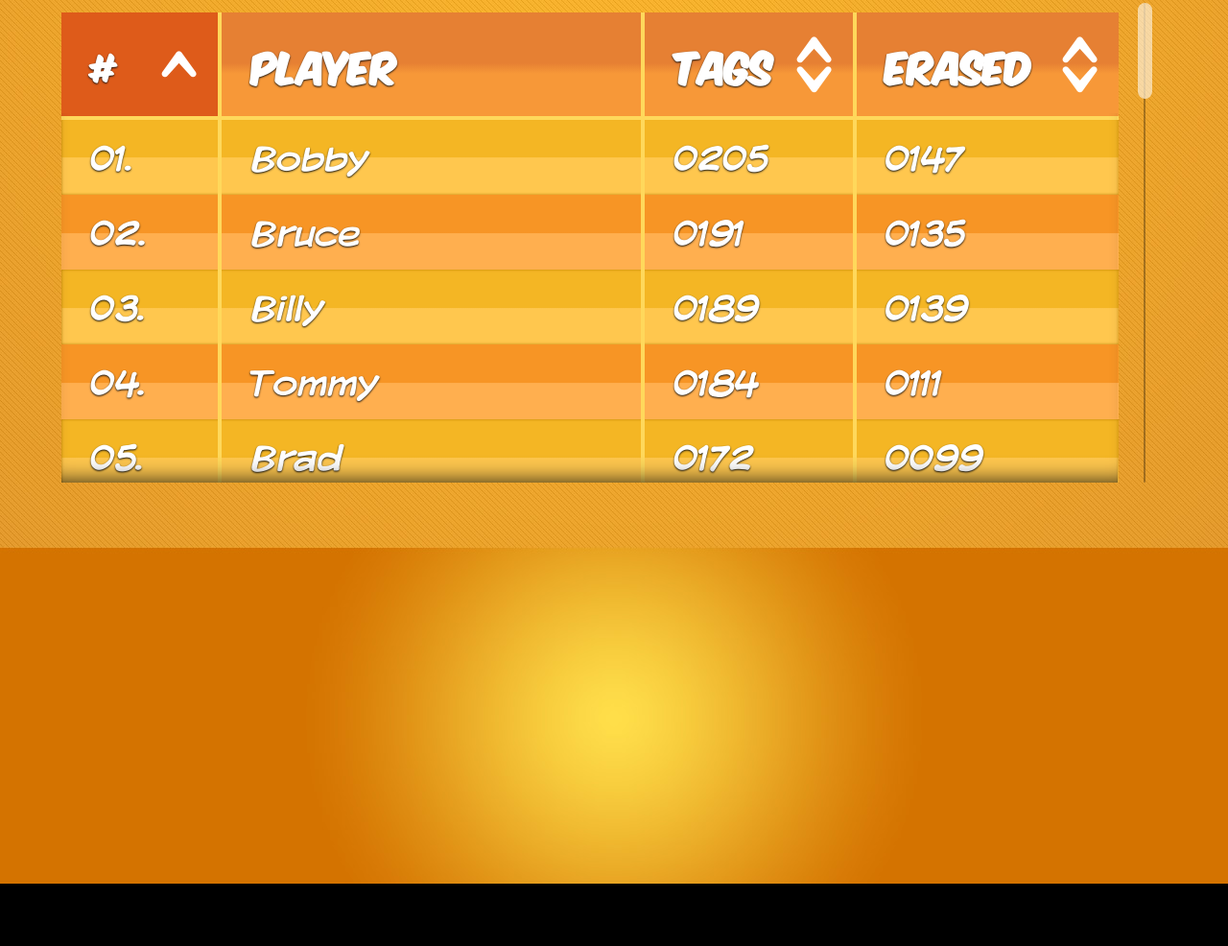
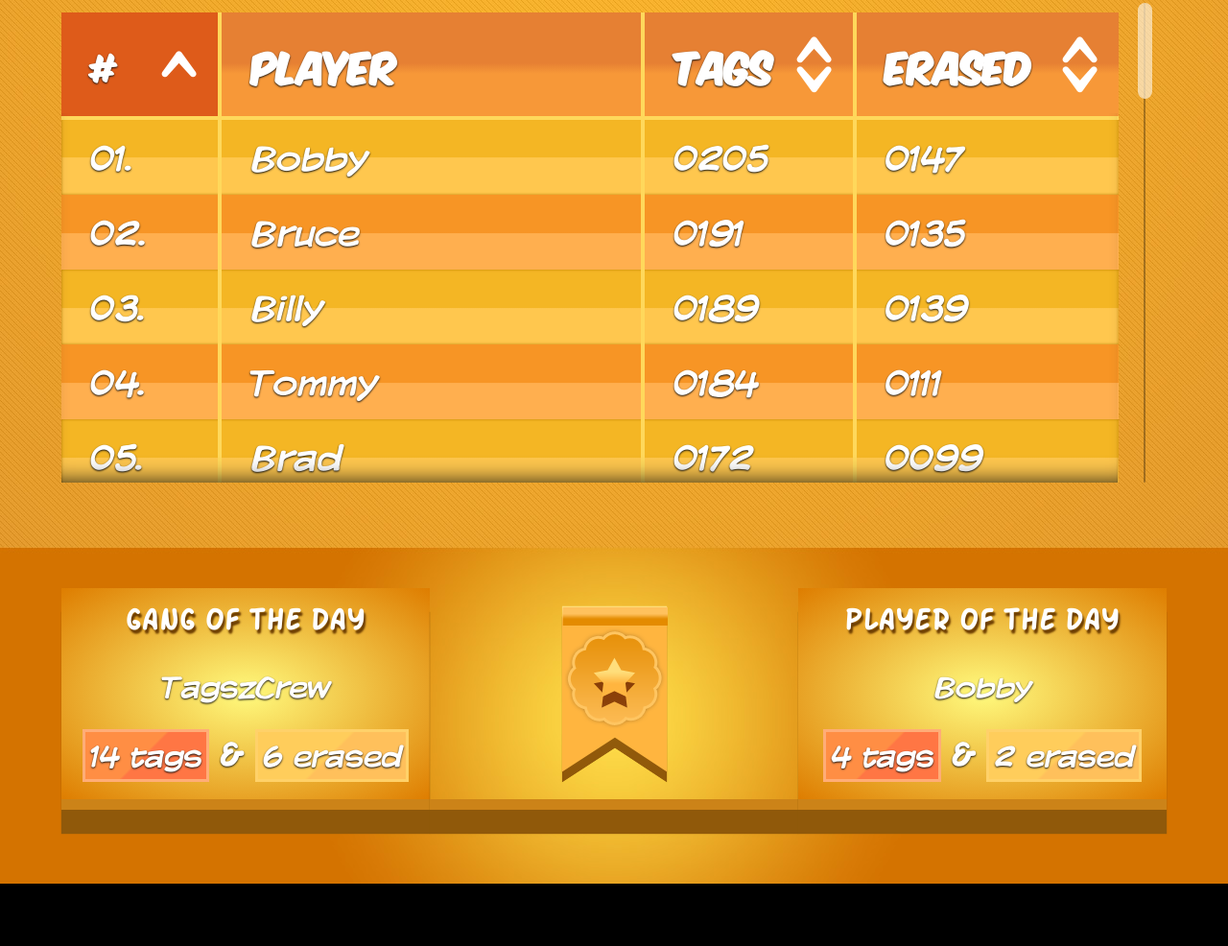
Before and after one commit to tebu/Graffiti-War-App, a plain HTML site: page leaderboard.html in a window 1280 px wide. Shown: the part 999-1985 px from the top of the page at 96% size. Before the commit the page ends 1920 px from the top, so only its background shows below. Drawn offline with Linux system fonts and the light colour scheme.

Commit message:
footer to leaderboard.html

```diff
--- a/css/style.css
+++ b/css/style.css
@@ -899,7 +899,7 @@ span#sprayed-avg, span#erased-avg, span#ranking {
 	margin: 0 auto;
 	color: #fff;
 	font-family:'KomikaDisplayRegular';
-	text-shadow: 0 1px 2px #111
+	text-shadow: 0 1px 2px #111;
 }
 a#back {
 	width: 134px;
@@ -1192,11 +1192,70 @@ li#gangs-total:before {
 }
 /*.mCSB_scrollTools {
 	opacity: 0 !important;
+}*/
+.recognition {
+	width: 30%;
+	background: #f7f01b;
+	background: -moz-radial-gradient(center, ellipse cover,  #FFFA7D 0%, #de7d00 100%);
+	background: -webkit-gradient(radial, center center, 0px, center center, 100%, color-stop(0%,#FFFA7D), color-stop(100%,#de7d00));
+	background: -webkit-radial-gradient(center, ellipse cover,  #FFFA7D 0%,#de7d00 100%);
+	background: -o-radial-gradient(center, ellipse cover,  #FFFA7D 0%,#de7d00 100%);
+	background: -ms-radial-gradient(center, ellipse cover,  #FFFA7D 0%,#de7d00 100%);
+	background: radial-gradient(ellipse at center,  #FFFA7D 0%,#de7d00 100%);
+	float: left;
+	margin: 150px 0;
+	height: 220px;
+	border-bottom: 11px solid #CC8318;
+    box-shadow: 0 25px 1px #90590A;
+}
+#gotd {
+	margin-left: 5%;
+}
+#potd {
+	margin-right: 5%
+}
+.recognition #badge {
+	width: 40%
+}
+.recognition h3 {
+	color: #fff;
+	margin: 10px 0;
+	text-shadow: 2px 4px 2px #6C3D01;
+}
+#badge {
+	background: url(../img/badge.png) center no-repeat;
+}
+.recognition p {
+	font-size: 2.5em;
+	text-align: center
+}
+#gang-of-the-day-count-tags, #player-of-the-day-count-tags {
+	background: #ff8e44;
+	background: -moz-linear-gradient(-45deg,  #ff8e44 48%, #ff7644 50%);
+	background: -webkit-gradient(linear, left top, right bottom, color-stop(48%,#ff8e44), color-stop(50%,#ff7644));
+	background: -webkit-linear-gradient(-45deg,  #ff8e44 48%,#ff7644 50%);
+	background: -o-linear-gradient(-45deg,  #ff8e44 48%,#ff7644 50%);
+	background: -ms-linear-gradient(-45deg,  #ff8e44 48%,#ff7644 50%);
+	background: linear-gradient(135deg,  #ff8e44 48%,#ff7644 50%);
+	border: 3px solid #FFAD77;
+	padding: 5px
+}
+#gang-of-the-day-count-erased, #player-of-the-day-count-erased {
+	background: #ffcd5b;
+	background: -moz-linear-gradient(-45deg,  #ffcd5b 48%, #ffc05b 50%);
+	background: -webkit-gradient(linear, left top, right bottom, color-stop(48%,#ffcd5b), color-stop(50%,#ffc05b));
+	background: -webkit-linear-gradient(-45deg,  #ffcd5b 48%,#ffc05b 50%);
+	background: -o-linear-gradient(-45deg,  #ffcd5b 48%,#ffc05b 50%);
+	background: -ms-linear-gradient(-45deg,  #ffcd5b 48%,#ffc05b 50%);
+	background: linear-gradient(135deg,  #ffcd5b 48%,#ffc05b 50%);
+	border: 3px solid #FFD169;
+	padding: 5px
 }
 
 
 
-*/
+
+
 
 /*
  * Media queries for responsive design github.com/h5bp/mobile-boilerplate/wiki/The-Style
--- a/leaderboard.html
+++ b/leaderboard.html
@@ -232,6 +232,23 @@
                  </div>
                  <!--! end of #ranking -->
 
+                 <div class="recognition" id="gotd">
+                 	<h3>Gang of the Day</h3>
+                    <p id="gang-of-the-day">TagszCrew</p>
+                    <p id="gang-of-the-day-count"><span id="gang-of-the-day-count-tags">14 tags</span> &amp; <span id="gang-of-the-day-count-erased">6 erased</span></p>
+                 </div>
+
+                 <div class="recognition" id="badge">
+
+                 </div>
+
+                 <div class="recognition" id="potd">
+                 	<h3>Player of the Day</h3>
+                    <p id="player-of-the-day">Bobby</p>
+                    <p id="player-of-the-day-count"><span id="player-of-the-day-count-tags">4 tags</span> &amp; <span id="player-of-the-day-count-erased">2 erased</span></p>
+                 </div>
+
+
 
 			</div>
         	<!--! end of #main -->
```
Also changed, not shown: img/badge.png (added).
